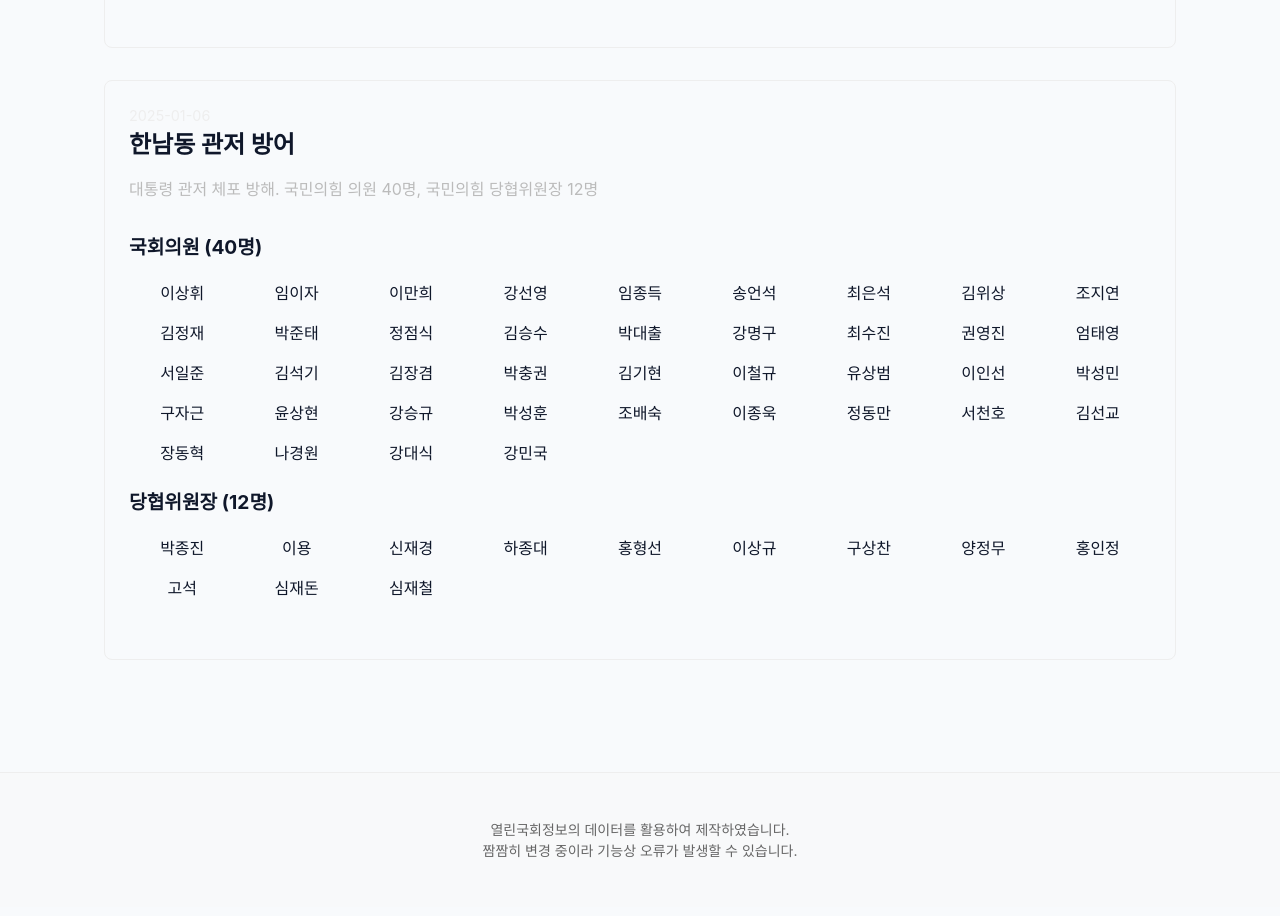
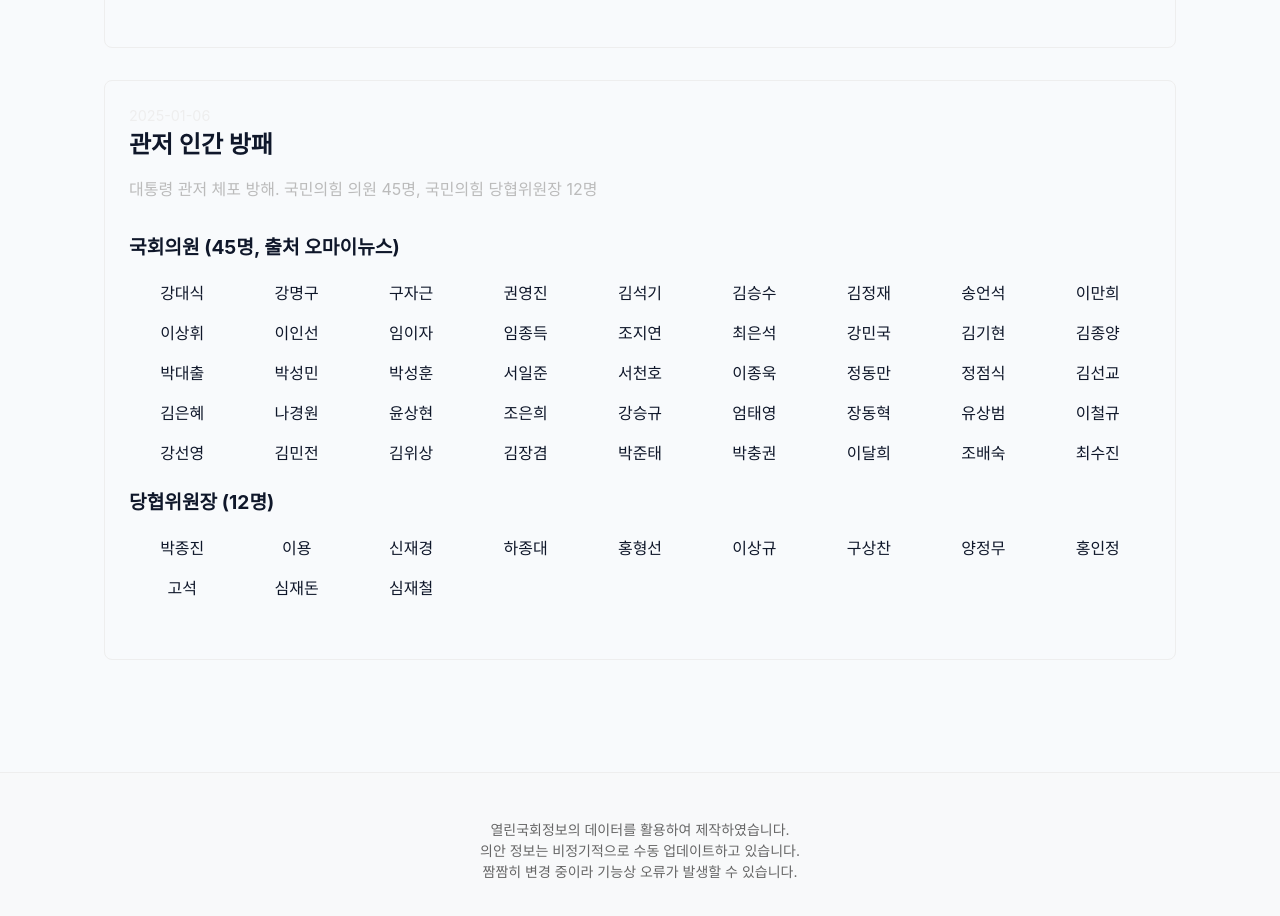
Before and after one commit to masizanet/after123, a Next.js app: page /accomplice in a window 1280 px wide. Shown: the part 1440-2356 px from the top of the page. Built offline with nearby package versions, Linux system fonts and the light colour scheme; a web font is replaced by a local one.

Commit message:
update bills

```diff
--- a/src/components/Footer.tsx
+++ b/src/components/Footer.tsx
@@ -5,6 +5,7 @@ export function Footer() {
     <footer className={styles.footer}>
       <p className={styles.footerText}>
         <a href='https://open.assembly.go.kr/portal/openapi/main.do' target='_blank' >열린국회정보</a>의 데이터를 활용하여 제작하였습니다.<br />
+        의안 정보는 비정기적으로 수동 업데이트하고 있습니다.<br />
         짬짬히 변경 중이라 기능상 오류가 발생할 수 있습니다.
       </p>
     </footer>
--- a/src/components/PPLEventList.tsx
+++ b/src/components/PPLEventList.tsx
@@ -1,6 +1,7 @@
 "use client";
 
 import React from 'react';
+import { BILL_2206205_ABSENTEES } from '@/constants/absentMembers';
 import { PPL_EVENTS } from '@/constants/pplEvents';
 import styles from './PPLEventList.module.css';
 import Link from 'next/link';
@@ -26,10 +27,12 @@ export function PPLEventList() {
                 {event.type === 'participate' && event.members && (
                     <div className={styles.memberList}>
                     <section className={styles.memberSection}>
-                    <h3>국회의원 ({event.members.lawmakers.length}명)</h3>
+                    <h3>국회의원 ({event.members.lawmakers.length}명{event.id === "hannam-defense" && (
+                        <Link href="https://www.ohmynews.com/NWS_Web/View/at_pg_w.aspx?CNTN_CD=A0003094249" target='_blank' title="새창: 윤석열 관저 '인간방패' 45명 국힘 의원은 누구?(+사진)">, 출처 오마이뉴스</Link>)
+                    })</h3>
                     <ul>
                     {event.members.lawmakers.map(name => (
-                        <li key={name}>{name}</li>
+                         <li key={name}>{name}</li>
                     ))}
                     </ul>
                     </section>
--- a/src/constants/bills.json
+++ b/src/constants/bills.json
@@ -52,6 +52,10 @@
     "2207269",
     "2207281",
     "2207282",
-    "2207279"
+    "2207279",
+    "2207296",
+    "2207303",
+    "2207304",
+    "2207305"
   ]
 }
--- a/src/constants/pplEvents.ts
+++ b/src/constants/pplEvents.ts
@@ -48,16 +48,56 @@ export const PPL_EVENTS = [
   {
     id: 'hannam-defense',
     date: '2025-01-06',
-    title: '한남동 관저 방어',
+    title: '관저 인간 방패',
     type: 'participate',
-    description: '대통령 관저 체포 방해. 국민의힘 의원 40명, 국민의힘 당협위원장 12명',
+    description: '대통령 관저 체포 방해. 국민의힘 의원 45명, 국민의힘 당협위원장 12명',
     members: {
       lawmakers: [
-        '이상휘', '임이자', '이만희', '강선영', '임종득', '송언석', '최은석', '김위상',
-        '조지연', '김정재', '박준태', '정점식', '김승수', '박대출', '강명구', '최수진',
-        '권영진', '엄태영', '서일준', '김석기', '김장겸', '박충권', '김기현', '이철규',
-        '유상범', '이인선', '박성민', '구자근', '윤상현', '강승규', '박성훈', '조배숙',
-        '이종욱', '정동만', '서천호', '김선교', '장동혁', '나경원', '강대식', '강민국'
+        '강대식',
+        '강명구',
+        '구자근',
+        '권영진',
+        '김석기',
+        '김승수',
+        '김정재',
+        '송언석',
+        '이만희',
+        '이상휘',
+        '이인선',
+        '임이자',
+        '임종득',
+        '조지연',
+        '최은석',
+        '강민국',
+        '김기현',
+        '김종양',
+        '박대출',
+        '박성민',
+        '박성훈',
+        '서일준',
+        '서천호',
+        '이종욱',
+        '정동만',
+        '정점식',
+        '김선교',
+        '김은혜',
+        '나경원',
+        '윤상현',
+        '조은희',
+        '강승규',
+        '엄태영',
+        '장동혁',
+        '유상범',
+        '이철규',
+        '강선영',
+        '김민전',
+        '김위상',
+        '김장겸',
+        '박준태',
+        '박충권',
+        '이달희',
+        '조배숙',
+        '최수진'
       ],
       partyChairs: [
         '박종진', '이용', '신재경', '하종대', '홍형선', '이상규', '구상찬', '양정무',
```
